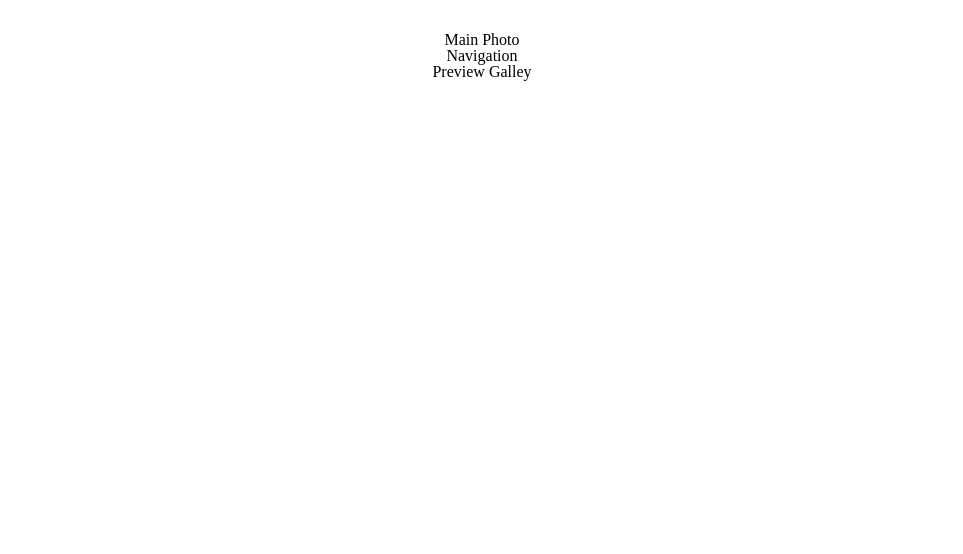
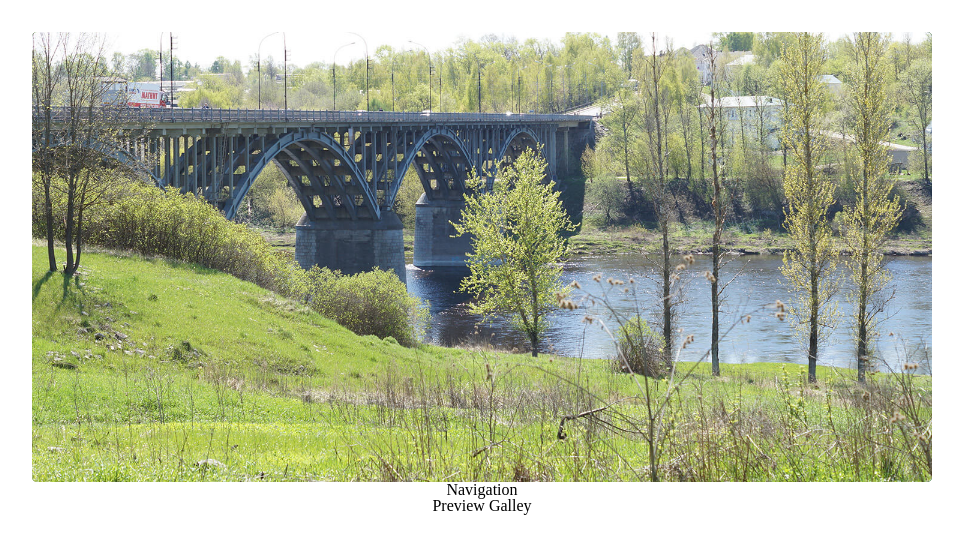
Before and after one commit to Satancrew/webgallery-react-ts, a React (Vite) app: page / in a window 1280 px wide. Shown: the top 554 px of the page, without its empty margins (158-1121 px from the left). Built offline with nearby package versions, Linux system fonts and the light colour scheme.

Commit message:
feat: modified main photo comp

```diff
--- a/package.json
+++ b/package.json
@@ -10,6 +10,7 @@
     "preview": "vite preview"
   },
   "dependencies": {
+    "classnames": "^2.3.2",
     "react": "^18.2.0",
     "react-dom": "^18.2.0"
   },
--- a/src/Components/MainPhoto/index.module.scss
+++ b/src/Components/MainPhoto/index.module.scss
@@ -0,0 +1,31 @@
+.transitionPhoto {
+  position: relative;
+  width: 100%;
+  padding-bottom: 50%;
+  background: green;
+  border-radius: 5px;
+  overflow: hidden;
+
+  &Image {
+    position: absolute;
+    top: 0;
+    left: 0;
+    display: block;
+    width: 100%;
+    height: 100%;
+    object-fit: cover;
+    z-index: 2;
+
+    &Prev,
+    &Next {
+      position: absolute;
+      top: 0;
+      left: 0;
+      display: block;
+      width: 100%;
+      height: 100%;
+      object-fit: cover;
+      z-index: 2;
+    }
+  }
+}
--- a/src/Components/MainPhoto/index.tsx
+++ b/src/Components/MainPhoto/index.tsx
@@ -1,4 +1,7 @@
 import { Photo, CommonClassProps } from '../types';
+import cl from 'classnames';
+
+import style from './index.module.scss';
 
 interface MainPhotoProps extends CommonClassProps {
   prevPhoto?: Photo;
@@ -6,6 +9,31 @@ interface MainPhotoProps extends CommonClassProps {
   nextPhoto: Photo;
 }
 
-export const MainPhoto: React.FC<MainPhotoProps> = prop => (
-  <div>Main Photo</div>
+export const MainPhoto: React.FC<MainPhotoProps> = ({
+  prevPhoto,
+  activePhoto,
+  nextPhoto,
+  className,
+}) => (
+  <div className={cl(className, style.transitionPhoto)}>
+    {prevPhoto && (
+      <img
+        className={style.transitionPhotoImagePrev}
+        src={prevPhoto.src}
+        alt={prevPhoto.alt}
+      />
+    )}
+    <img
+      className={style.transitionPhotoImage}
+      src={activePhoto.src}
+      alt={activePhoto.alt}
+    />
+    {nextPhoto && (
+      <img
+        className={style.transitionPhotoImageNext}
+        src={nextPhoto.src}
+        alt={nextPhoto.alt}
+      />
+    )}
+  </div>
 );
```
Also changed, not shown: 1 other file (tests, documents, lock files or other folders).
